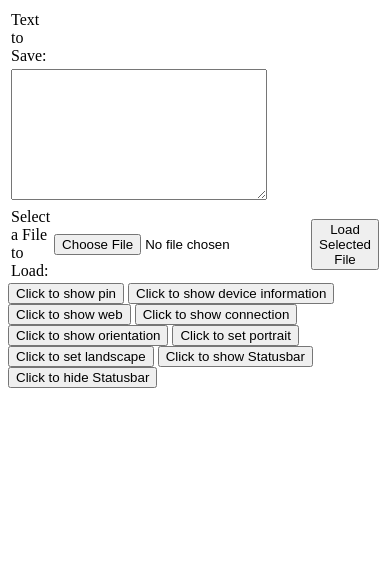
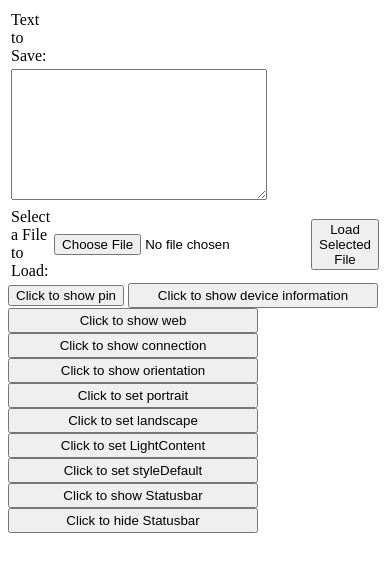
Before and after one commit to chienplq/testFile, a website: page www/index.html in a window 390 px wide. Drawn offline with Linux system fonts and the light colour scheme; some packages are replaced by stand-ins of ours.

Commit message:
dasadasd

```diff
--- a/www/index.html
+++ b/www/index.html
@@ -40,14 +40,16 @@
 <button onclick="showPin()" >Click to show pin</button>
 
 
-<button onclick="showInfor()" style="width:match-parent;height:wrap-content">Click to show device information</button>
-<button onclick="showWeb()" sstyle="width:match-parent;height:wrap-content">Click to show web</button>
-<button onclick="checkConnection()" style="width:match-parent;height:wrap-content">Click to show connection</button>
-<button onclick="showOrientation()"  style="width:match-parent;height:wrap-content">Click to show orientation</button>
-<button onclick="setPortrait()" style="width:match-parent;height:wrap-content">Click to set portrait</button>
-<button onclick="setLandscape()"  style="width:match-parent;height:wrap-content">Click to set landscape</button>
-<button onclick="showStatusbar()"  style="width:match-parent;height:wrap-content">Click to show Statusbar</button>
-<button onclick="hideStatusbar()"  style="width:match-parent;height:wrap-content">Click to hide Statusbar</button>
+<button onclick="showInfor()" style="width:250px;height:25px">Click to show device information</button>
+<button onclick="showWeb()" style="width:250px;height:25px">Click to show web</button>
+<button onclick="checkConnection()" style="width:250px;height:25px">Click to show connection</button>
+<button onclick="showOrientation()"  style="width:250px;height:25px">Click to show orientation</button>
+<button onclick="setPortrait()" style="width:250px;height:25px">Click to set portrait</button>
+<button onclick="setLandscape()"  style="width:250px;height:25px">Click to set landscape</button>
+<button onclick="setLightContent()"  style="width:250px;height:25px">Click to set LightContent</button>
+<button onclick="setStyleDefault()"  style="width:250px;height:25px">Click to set styleDefault</button>
+<button onclick="showStatusbar()"  style="width:250px;height:25px">Click to show Statusbar</button>
+<button onclick="hideStatusbar()"  style="width:250px;height:25px">Click to hide Statusbar</button>
 
 
 
@@ -90,7 +92,12 @@ StatusBar.hide();
 function showStatusbar(){
 StatusBar.show();
 }
-
+function setLightContent(){
+StatusBar.styleLightContent();
+}
+function setStyleDefault(){
+StatusBar.styleDefault();
+}
  function saveTextAsFile() {
 
     var textToWrite = document.getElementById("inputTextToSave").value;
```
